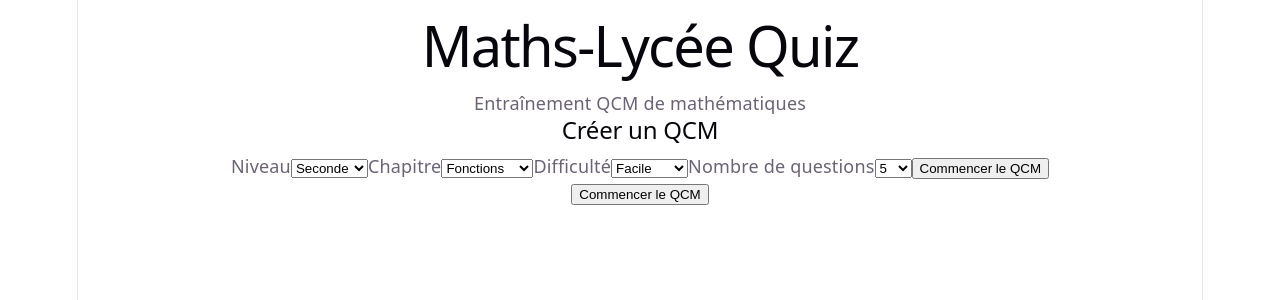
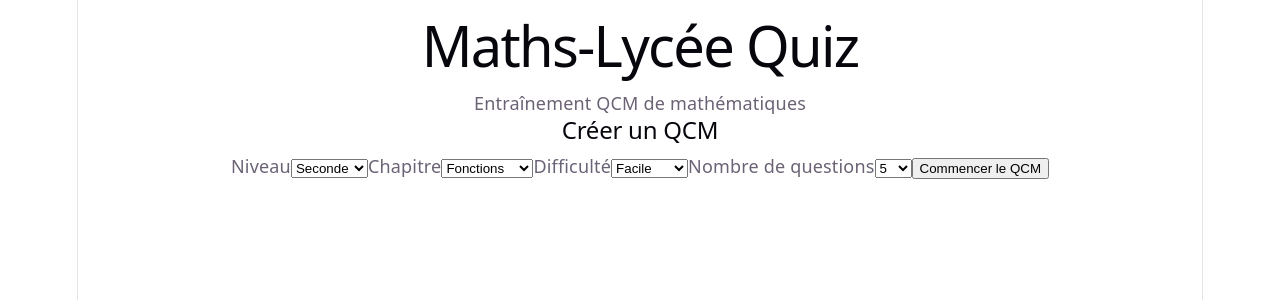
Before and after one commit to contact-info-cmd/maths-lycee-quiz, a React (Vite) app: page / in a window 1280 px wide. Shown: the top 300 px of the page. Built offline with nearby package versions, Linux system fonts and the light colour scheme.

Commit message:
V0.3 choix du nombre de questions

```diff
--- a/src/App.tsx
+++ b/src/App.tsx
@@ -7,6 +7,15 @@ import "./index.css";
 function App() {
 
   const [demarre, setDemarre] = useState(false);
+  const [nombreQuestions, setNombreQuestions] = useState(5);
+
+
+  function lancerQuiz(nombre:number){
+
+    setNombreQuestions(nombre);
+    setDemarre(true);
+
+  }
 
 
   return (
@@ -21,23 +30,16 @@ function App() {
       </header>
 
 
-      {!demarre ? (
+      {!demarre ?
 
-        <div className="quiz-box">
+        <QuizConfig lancerQuiz={lancerQuiz}/>
 
-          <QuizConfig />
+        :
 
-          <button onClick={() => setDemarre(true)}>
-            Commencer le QCM
-          </button>
+        <Quiz nombreQuestions={nombreQuestions}/>
 
-        </div>
+      }
 
-      ) : (
-
-        <Quiz />
-
-      )}
 
     </main>
 
--- a/src/pages/Quiz.tsx
+++ b/src/pages/Quiz.tsx
@@ -1,7 +1,11 @@
 import { useState } from "react";
 import questions from "../data/questions.json";
 
-function Quiz() {
+interface Props {
+  nombreQuestions:number;
+}
+
+function Quiz({nombreQuestions}:Props) {
 
   const [questionIndex, setQuestionIndex] = useState(0);
   const [score, setScore] = useState(0);
@@ -37,7 +41,7 @@ function Quiz() {
     <div className="quiz-box">
 
       <h2>
-        Question {questionIndex + 1} / {questions.length}
+        Question {questionIndex + 1} / {nombreQuestions}
       </h2>
 
       <p>
```
